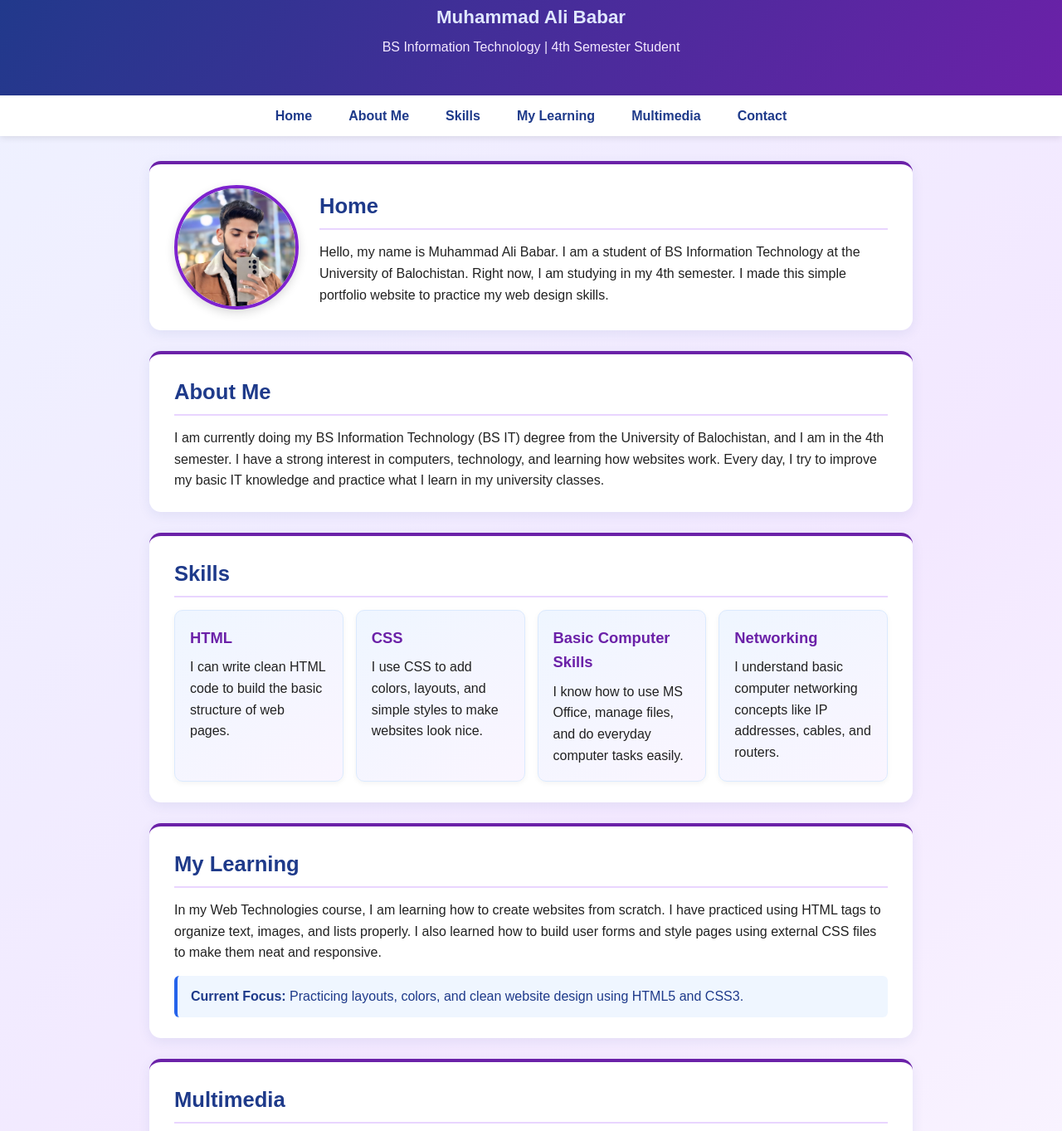
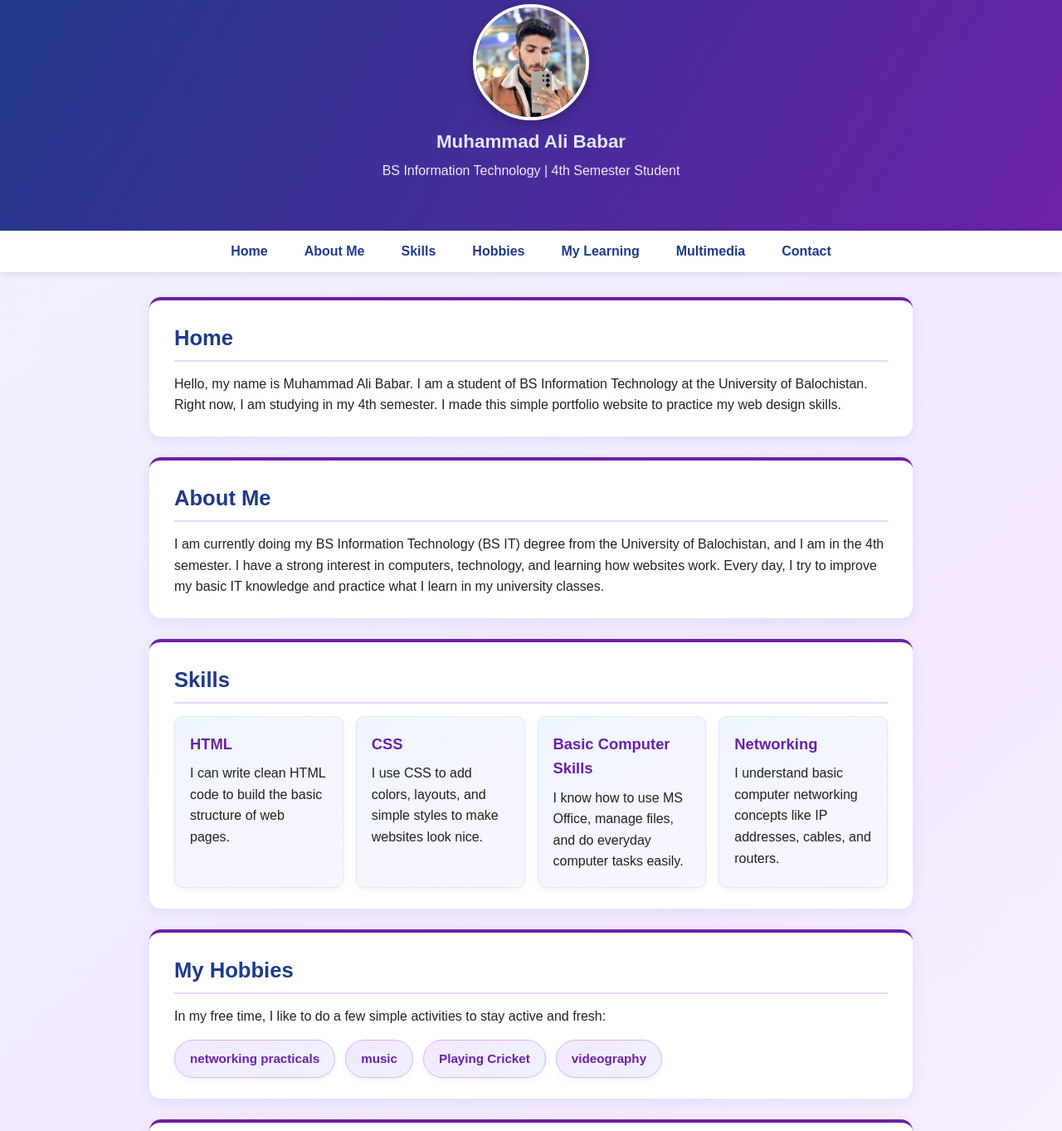
Before and after one commit to MuhammadAliBabar-dotcom/student-protfolio, a plain HTML site: page index.html in a window 1280 px wide. Shown: the part 106-1469 px from the top of the page at 83% size. Drawn offline with Linux system fonts and the light colour scheme.

Commit message:
Add files via upload

```diff
--- a/index.html
+++ b/index.html
@@ -10,6 +10,12 @@
 
     <header id="top">
         <h1>Welcome to My Portfolio</h1>
+
+        <!-- Profile Picture Right Under Welcome Title -->
+        <div class="header-profile-container">
+            <img src="WhatsApp Image 2026-11-15 at 12.33.22 PM.jpeg" alt="Profile picture of Muhammad Ali Babar" class="profile-pic">
+        </div>
+
         <p class="student-name">Muhammad Ali Babar</p>
         <p class="subtitle">BS Information Technology | 4th Semester Student</p>
     </header>
@@ -19,6 +25,7 @@
             <li><a href="#home">Home</a></li>
             <li><a href="#about">About Me</a></li>
             <li><a href="#skills">Skills</a></li>
+            <li><a href="#hobbies">Hobbies</a></li>
             <li><a href="#learning">My Learning</a></li>
             <li><a href="#multimedia">Multimedia</a></li>
             <li><a href="#contact">Contact</a></li>
@@ -26,12 +33,9 @@
     </nav>
 
     <main>
-        <section id="home" class="card home-section">
-            <img src="WhatsApp Image 2026-11-15 at 12.33.22 PM.jpeg" alt="Profile picture of Muhammad Ali Babar" class="profile-pic">
-            <div class="intro-text">
-                <h2>Home</h2>
-                <p>Hello, my name is Muhammad Ali Babar. I am a student of BS Information Technology at the University of Balochistan. Right now, I am studying in my 4th semester. I made this simple portfolio website to practice my web design skills.</p>
-            </div>
+        <section id="home" class="card">
+            <h2>Home</h2>
+            <p>Hello, my name is Muhammad Ali Babar. I am a student of BS Information Technology at the University of Balochistan. Right now, I am studying in my 4th semester. I made this simple portfolio website to practice my web design skills.</p>
         </section>
 
         <section id="about" class="card">
@@ -58,6 +62,17 @@
                     <h3>Networking</h3>
                     <p>I understand basic computer networking concepts like IP addresses, cables, and routers.</p>
                 </article>
+            </div>
+        </section>
+
+        <section id="hobbies" class="card">
+            <h2>My Hobbies</h2>
+            <p>In my free time, I like to do a few simple activities to stay active and fresh:</p>
+            <div class="hobbies-container">
+                <span class="hobby-tag">networking practicals</span>
+                <span class="hobby-tag">music </span>
+                <span class="hobby-tag">Playing Cricket</span>
+                <span class="hobby-tag">videography</span>
             </div>
         </section>
 
--- a/style.css
+++ b/style.css
@@ -33,14 +33,14 @@ header {
     background: linear-gradient(120deg, #1e3a8a, #6b21a8);
     color: #ffffff;
     text-align: center;
-    padding: 45px 20px;
+    padding: 40px 20px;
     box-shadow: 0 4px 12px rgba(0, 0, 0, 0.15);
     animation: fadeSlideDown 1s ease-out;
 }
 
 header h1 {
     font-size: 2.2rem;
-    margin-bottom: 8px;
+    margin-bottom: 6px;
 }
 
 .student-name {
@@ -51,8 +51,29 @@ header h1 {
 
 .subtitle {
     font-size: 1rem;
-    margin-top: 5px;
+    margin-top: 4px;
     color: #f3e8ff;
+    margin-bottom: 20px;
+}
+
+/* Header Profile Picture Styling */
+.header-profile-container {
+    margin-top: 15px;
+}
+
+.profile-pic {
+    width: 140px;
+    height: 140px;
+    border-radius: 50%;
+    object-fit: cover;
+    object-position: center 0%;
+    border: 4px solid #ffffff;
+    box-shadow: 0 4px 15px rgba(0, 0, 0, 0.25);
+    transition: transform 0.3s ease;
+}
+
+.profile-pic:hover {
+    transform: scale(1.06);
 }
 
 /* Navigation Bar */
@@ -118,30 +139,6 @@ h2 {
     padding-bottom: 6px;
 }
 
-/* Home Section */
-.home-section {
-    display: flex;
-    align-items: center;
-    gap: 25px;
-}
-
-.profile-pic {
-    width: 150px;
-    height: 150px;
-    border-radius: 50%;
-    object-fit: cover;
-    object-position: center 0%; /* Is se tasveer bilkul ooper se shuru hogi aur baal / sir poora nazar aaye ga */
-    border: 4px solid #7e22ce;
-    box-shadow: 0 4px 12px rgba(0, 0, 0, 0.15);
-    transition: transform 0.3s ease;
-    flex-shrink: 0;
-}
-
-
-.profile-pic:hover {
-    transform: scale(1.06);
-}
-
 /* Skills Section */
 .skills-grid {
     display: grid;
@@ -156,7 +153,7 @@ h2 {
     border-radius: 10px;
     border: 1px solid #dbeafe;
     box-shadow: 0 2px 6px rgba(0, 0, 0, 0.05);
-    transition: transform 0.3s ease, background-color 0.3s ease;
+    transition: transform 0.3s ease, border-color 0.3s ease;
 }
 
 .skill-box:hover {
@@ -168,6 +165,33 @@ h2 {
     color: #6b21a8;
     margin-bottom: 8px;
     font-size: 1.15rem;
+}
+
+/* Hobbies Section (Pill Tags Style) */
+.hobbies-container {
+    display: flex;
+    flex-wrap: wrap;
+    gap: 12px;
+    margin-top: 15px;
+}
+
+.hobby-tag {
+    background: linear-gradient(145deg, #f3e8ff, #eef2ff);
+    color: #6b21a8;
+    padding: 10px 18px;
+    border-radius: 30px;
+    font-weight: bold;
+    font-size: 0.95rem;
+    border: 1px solid #d8b4fe;
+    box-shadow: 0 2px 6px rgba(107, 33, 168, 0.08);
+    transition: transform 0.3s ease, background 0.3s ease, color 0.3s ease, box-shadow 0.3s ease;
+}
+
+.hobby-tag:hover {
+    background: linear-gradient(120deg, #2563eb, #7e22ce);
+    color: #ffffff;
+    transform: translateY(-3px);
+    box-shadow: 0 4px 12px rgba(126, 34, 206, 0.25);
 }
 
 /* Aside Note in My Learning */
@@ -265,11 +289,6 @@ footer {
 
 /* Responsive Design for Mobile */
 @media (max-width: 650px) {
-    .home-section {
-        flex-direction: column;
-        text-align: center;
-    }
-
     header h1 {
         font-size: 1.7rem;
     }
```
